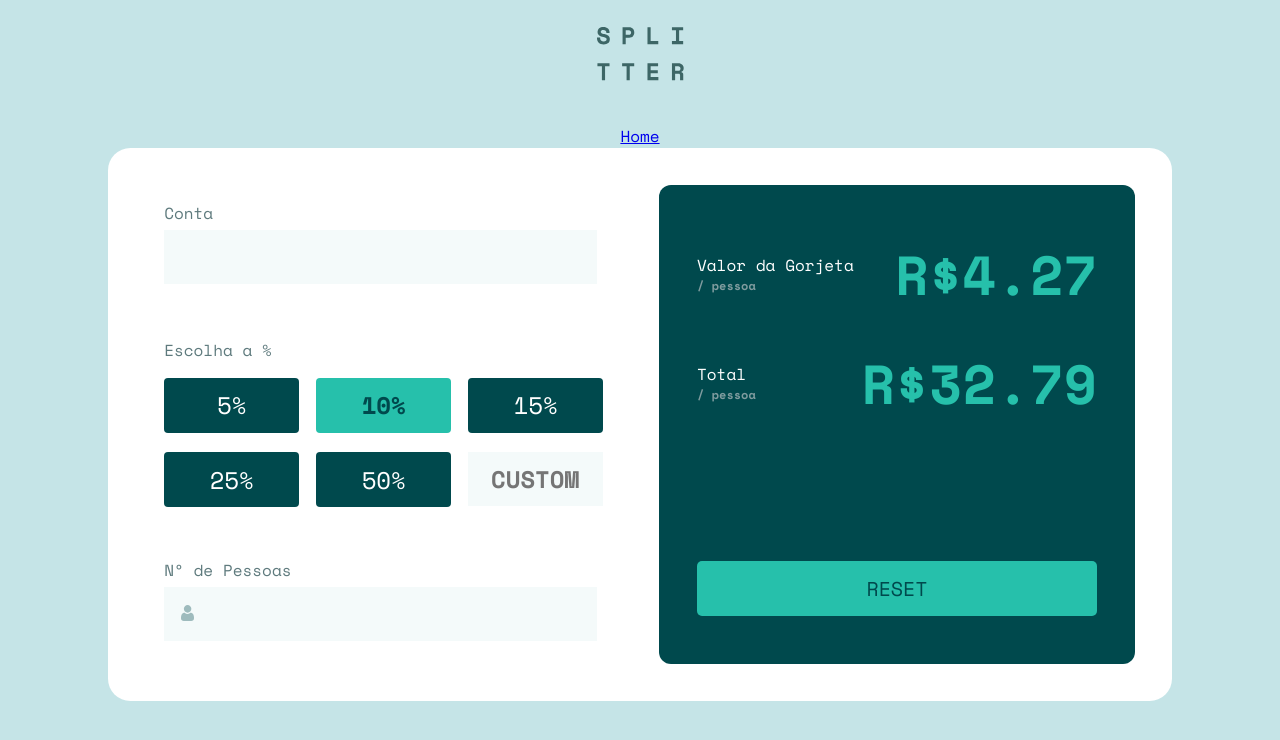
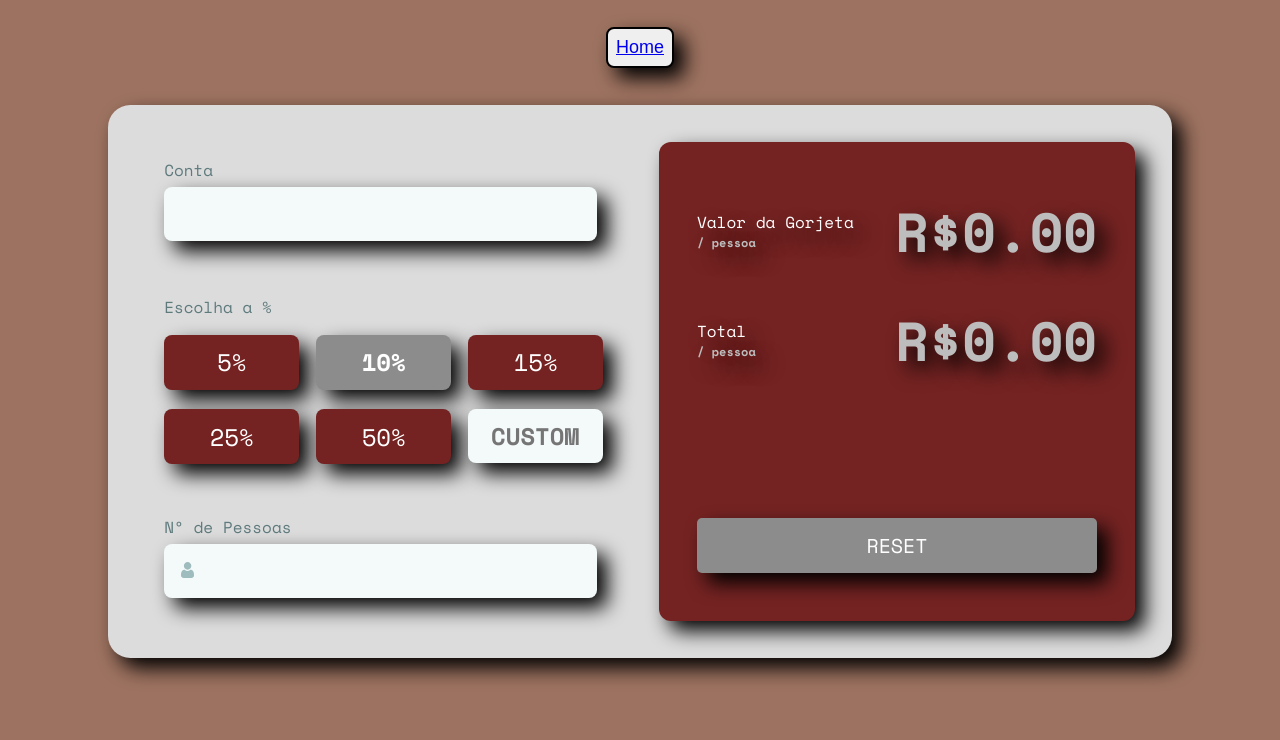
Before and after one commit to JennyLamego2022/Calculadora, a plain HTML site: page HTML/calculadora.html in a window 1280 px wide. Drawn offline with nearby package versions, Linux system fonts and the light colour scheme.

Commit message:
mudança de cores do layout da calculadora

```diff
--- a/HTML/calculadora.html
+++ b/HTML/calculadora.html
@@ -14,17 +14,17 @@
     <title>Calculadora Gorjeta</title>
 </head>
 <body>
-    <div class="logo"><img src="../imagens/logo.svg" alt="logo"></div>
-    <div class="voltar"><a href="../HTML/index.html"> Home</a></div>
+    <!-- <div class="logo"><img src="../imagens/logo.svg" alt="logo"></div> -->
+    <div><button class="voltar"><a href="../HTML/index.html" id="voltar"> Home</a></button></div>
     <div class="calculadora">
 
             <div class="container1">
                 <label for="">Conta</label>
                 <input type="number"  required class="input conta-input" id="input-conta" value="">
-                <label for="">Escolha a %</label>
+                <label for="" id="escolha">Escolha a %</label>
                 <div class="tipo">
-                    <div class="tipos tipo-5" id="percent5" onclick="insert()" value="">5%</div>
-                    <div class="tipos tipo-10 active-tip" id="percent10" onclick="insert()" value="">10%</div>
+                    <div class="tipos tipo-5" id="percent5">5%</div>
+                    <div class="tipos tipo-10 active-tip" id="percent10"  value="">10%</div>
                     <div class="tipos tipo-15" id="percent15">15%</div>
                     <div class="tipos tipo-25" id="percent25">25%</div>
                     <div class="tipos tipo-50" id="percent50">50%</div>
@@ -46,7 +46,7 @@
                         <p>Valor da Gorjeta</p>
                         <p class="pessoas">/ pessoa</p>
                     </div>
-                    <div class="gorjeta" id="valor-gorjeta">R$4.27</div>
+                    <div class="gorjeta" id="valor-gorjeta">R$0.00</div>
                 </div>
 
                 <div class="total">
@@ -54,9 +54,9 @@
                         <p>Total</p>
                         <p class="pessoas">/ pessoa</p>
                     </div>
-                    <div class="gorjeta" id="total-gorjeta">R$32.79</div>
+                    <div class="gorjeta" id="total-gorjeta">R$0.00</div>
                 </div>
-                    <div class="reset">RESET</div>
+                    <div class="reset" onclick="clean()">RESET</div>
             </div>
 
     </div>
--- a/JS/main.js
+++ b/JS/main.js
@@ -1,57 +1,4 @@
-// function insert(){
-//    console.log('Olá mundo');
-// }
 
-// let num = document.getElementById('input-conta').innerHTML;
-
-
-// var inputValor = "";
-// var vconta = input.value;
-
-// var nPessoas = document.querySelector('#nPessoas');
-
-// var vGorjeta = document.getElementById();
-// var tGorjeta = document.getElementById();
-
-// var text = input.value;
-// var text = input.value;
-// console.log(conta);
-
-
-function insert(){
-    var percent = document.getElementById("percent5").value;
-    var conta = document.getElementById('input-conta').value;
-    console.log(insert);
-
-    // document.getElementById('total-gorjeta').innerHTML = inputValor;
-
-    document.getElementById('total-gorjeta').value =
-        (conta / 100)* 5;
-    }
-
-
-
-// const contaInput = document.querySelector(".input-conta");
-
-// contaInput.addEventListener("input", contaInputFun);
-
-// contaInput.value = "0.0";
-
-// let contaValue = 0.0;
-
-// function contaInputFun(){
-//     contaValue = parseFloat(contaInput.value);
-//     console.log(contaValue);
-
-// }
-
-// var percent = document.getElementById("percent5").value;
-
-// function insert(){
-//     var percent = document.getElementById('percent5').value;
-//     var conta = document.getElementById('input-conta').value;
-//   document.getElementById('total-gorjeta').value = (conta / 100)* percent;
-//     }
 // ___________________________________________________________
 // const cinco = document.querySelector("#percent5");
 
@@ -90,12 +37,12 @@ var pessoas = document.querySelector("#pessoas");
 
         }else{
             var calculo = Number(5) * Number(valorconta.value)/ 100;
-            tGorjeta.innerHTML = calculo;
+            tGorjeta.innerHTML = "R$" + calculo.toFixed(2);
             console.log(calculo);
             console.log(valorconta.value);
 
              var porPessoa = (Number(calculo) / Number(pessoas.value));
-            pGorjeta.innerHTML = porPessoa;
+            pGorjeta.innerHTML = "R$" + porPessoa.toFixed(2);
             console.log(pessoas.value);
 
         }
@@ -109,12 +56,12 @@ porcentagem2.addEventListener("click", function(){
 
     }else{
         var calculo = Number(10) * Number(valorconta.value)/ 100;
-        tGorjeta.innerHTML = calculo;
+        tGorjeta.innerHTML =  "R$" + calculo.toFixed(2);
         console.log(calculo);
         console.log(valorconta.value);
 
          var porPessoa = (Number(calculo) / Number(pessoas.value));
-        pGorjeta.innerHTML = porPessoa;
+        pGorjeta.innerHTML = "R$" + porPessoa.toFixed(2);
         console.log(pessoas.value);
 
     }
@@ -128,12 +75,12 @@ porcentagem3.addEventListener("click", function(){
 
     }else{
         var calculo = Number(15) * Number(valorconta.value)/ 100;
-        tGorjeta.innerHTML = calculo;
+        tGorjeta.innerHTML =  "R$" + calculo.toFixed(2);
         console.log(calculo);
         console.log(valorconta.value);
 
          var porPessoa = (Number(calculo) / Number(pessoas.value));
-        pGorjeta.innerHTML = porPessoa;
+        pGorjeta.innerHTML = "R$" + porPessoa.toFixed(2);
         console.log(pessoas.value);
 
     }
@@ -147,12 +94,12 @@ porcentagem4.addEventListener("click", function(){
 
     }else{
         var calculo = Number(25) * Number(valorconta.value)/ 100;
-        tGorjeta.innerHTML = calculo;
+        tGorjeta.innerHTML =  "R$" + calculo.toFixed(2);
         console.log(calculo);
         console.log(valorconta.value);
 
          var porPessoa = (Number(calculo) / Number(pessoas.value));
-        pGorjeta.innerHTML = porPessoa;
+        pGorjeta.innerHTML = "R$" + porPessoa.toFixed(2);
         console.log(pessoas.value);
 
     }
@@ -166,13 +113,36 @@ porcentagem5.addEventListener("click", function(){
 
     }else{
         var calculo = Number(50) * Number(valorconta.value)/ 100;
-        tGorjeta.innerHTML = calculo;
+        tGorjeta.innerHTML =  "R$" + calculo.toFixed(2);
         console.log(calculo);
         console.log(valorconta.value);
 
          var porPessoa = (Number(calculo) / Number(pessoas.value));
-        pGorjeta.innerHTML = porPessoa;
+        pGorjeta.innerHTML = "R$" + porPessoa.toFixed(2) ;
         console.log(pessoas.value);
 
     }
 })
+
+//     function porcentagemCustom(){
+
+//     if(valorconta.value == "" || pessoas.value == ""){
+//         tGorjeta.innerHTML = "Insira um valor!";
+//         pGorjeta.innerHTML = "Insira um valor!";
+
+//     }else{
+//         var calculo = parseInt (Number(tip-custom.value) * Number(valorconta.value)/ 100 , 10);
+//         tGorjeta.innerHTML = calculo;
+//         console.log(calculo);
+//         console.log(valorconta.value);
+
+//          var porPessoa = parseInt ((Number(calculo) / Number(pessoas.value)),10);
+//         pGorjeta.innerHTML = porPessoa;
+//         console.log(pessoas.value);
+
+//     }
+// }
+
+function clean(){
+   document.getElementById("pessoa.value").innerHTML="";
+}
--- a/css/style.css
+++ b/css/style.css
@@ -6,23 +6,43 @@
 body{
     width: 100%;
     height: 100vh;
-    background-color: hsl(185, 41%, 84%);
+    /* background-color: hsl(185, 41%, 84%); */
+    background-color: #8b5742d6;
     font-family: 'Space Mono', monospace;
 }
 
-.logo{
+.voltar{
     text-align: center;
     margin-top: 1.7rem;
     margin-bottom: 2.3rem;
+    font-size: 18px;
+    color: white;
+    text-decoration: none;
+
+    border: 2px solid black;
+    align-items: center;
+    justify-content: center;
+    padding: 8px;
+    border-radius: 8px;
+    box-shadow: 10px 10px 20px black;
 
 }
 
+.voltar:hover{
+    text-decoration: uppercase;
+    text-decoration: none;
+}
+
 .calculadora{
-    background-color:white;
+    /* background-color:white; */
+    background-color: #dcdcdc;
     display: flex;
     flex-direction: column;
     padding: 2rem;
     border-radius: 1.4rem 1.4rem 0 0;
+    box-shadow: 10px 10px 20px black;
+    margin-left: auto;
+    margin-right: auto;
 }
 
 label{
@@ -30,6 +50,7 @@ label{
     font-family: 700;
     margin-bottom: 0.3rem;
 }
+
 
 input{
     border:none;
@@ -44,6 +65,8 @@ input{
     color: hsl(183, 100%, 15%);
     font-weight: bold;
     font-family: 'Space Mono', monospace;
+    border-radius: 8px;
+    box-shadow: 10px 10px 20px black;
     }
 
     .conta{
@@ -56,27 +79,32 @@ input{
         margin-left: auto;
         margin-right: auto;
         display: grid;
-        grid-template-columns: 165px 165px;
+        grid-template-columns: 155px 155px;
         row-gap: 1em;
         column-gap: 18px;
         margin-bottom: 2rem;
     }
 
     .tipos{
-        background-color: hsl(183, 100%, 15%);
+        /* background-color: hsl(183, 100%, 15%); */
+        background-color: #742322;
         color: white;
         height: 48px;
         display: flex;
         justify-content: center;
         align-items: center;
         font-size: 24px;
-        border-radius: 4px;
+        border-radius: 8px;
         cursor: pointer;
+        box-shadow: 10px 10px 20px black;
+
+
     }
 
     .active-tip{
-        color: hsl(183, 100%, 15%);
-        background-color: hsl(172, 67%, 45%);
+        /* color: hsl(183, 100%, 15%);
+        background-color: hsl(172, 67%, 45%); */
+        background-color: #8c8c8c;
         font-weight: bolder;
     }
 
@@ -86,10 +114,12 @@ input{
  }
 
  .resultado{
-    background-color: hsl(183, 100%, 15%);
+    /* background-color: hsl(183, 100%, 15%); */
+    background-color: #742322;
     color: white;
     padding: 39px 21px;
     border-radius: 12px;
+    box-shadow: 10px 10px 20px black;
  }
 
  .valor-gorjeta, .total{
@@ -97,17 +127,22 @@ input{
     align-items: center;
     justify-content: space-between;
     margin-bottom: 1.7rem;
+    text-shadow: 10px 10px 20px black;
  }
 
  .pessoas{
     font-size: 12px;
-    color:hsl(184, 14%, 56%) ;
+    /* color:hsl(184, 14%, 56%) ; */
+    color: #bdbdbd;
     font-weight: 700;
+
+
  }
 
  .gorjeta{
     font-size: 28px;
-    color: hsl(172, 67%, 45%);
+    /* color: hsl(172, 67%, 45%); */
+    color: #bdbdbd;
     font-weight: 700;
     /* text-align: right; */
  }
@@ -116,11 +151,13 @@ input{
     text-align: center;
     font-size: 20px;
     font-weight: 700px;
-    color: hsl(183, 100%, 15%);
-    background-color: hsl(172, 67%, 45%);
+    /* color: hsl(183, 100%, 15%); */
+    /* background-color: hsl(172, 67%, 45%); */
+    background-color: #8c8c8c;
     padding: 9px 0 9px 0;
     border-radius: 5px;
     cursor: pointer;
+    box-shadow: 10px 10px 20px black;
  }
 
  #tip-custom input{
```
